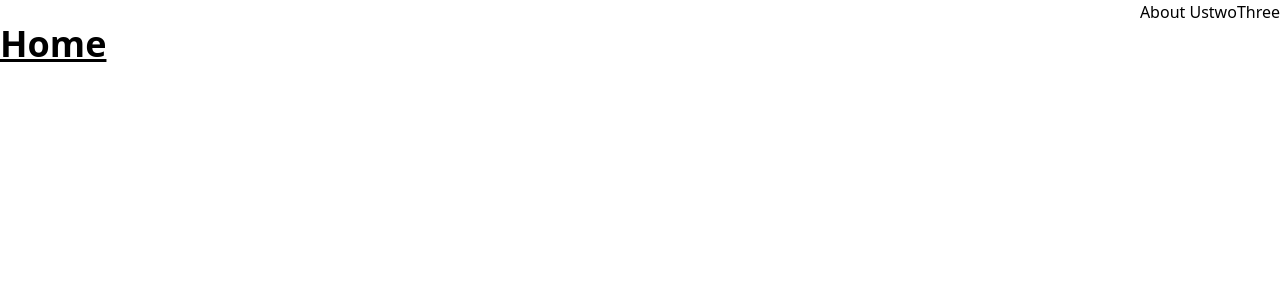
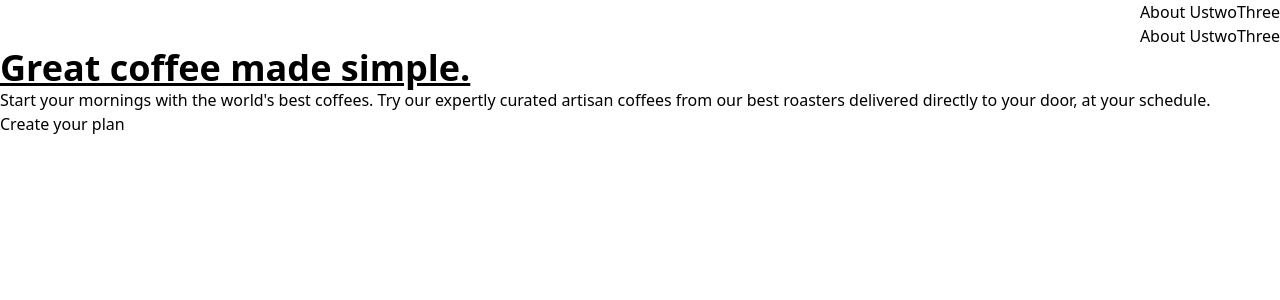
Before and after one commit to lawlawson/coffee-roasters, a React (Vite) app: page / in a window 1280 px wide. Shown: the top 300 px of the page. Built offline with nearby package versions, Linux system fonts and the light colour scheme.

Commit message:
basic text on homepage header section

```diff
--- a/src/pages/Home.jsx
+++ b/src/pages/Home.jsx
@@ -1,7 +1,18 @@
+import Header from '../components/Header';
+
 function Home() {
   return (
     <>
-      <h1 className='text-4xl font-bold underline'>Home</h1>
+      <Header />
+      <h1 className='text-4xl font-bold underline'>
+        Great coffee made simple.
+      </h1>
+      <p>
+        Start your mornings with the world&apos;s best coffees. Try our expertly
+        curated artisan coffees from our best roasters delivered directly to
+        your door, at your schedule.
+      </p>
+      <button>Create your plan</button>
     </>
   );
 }
```
